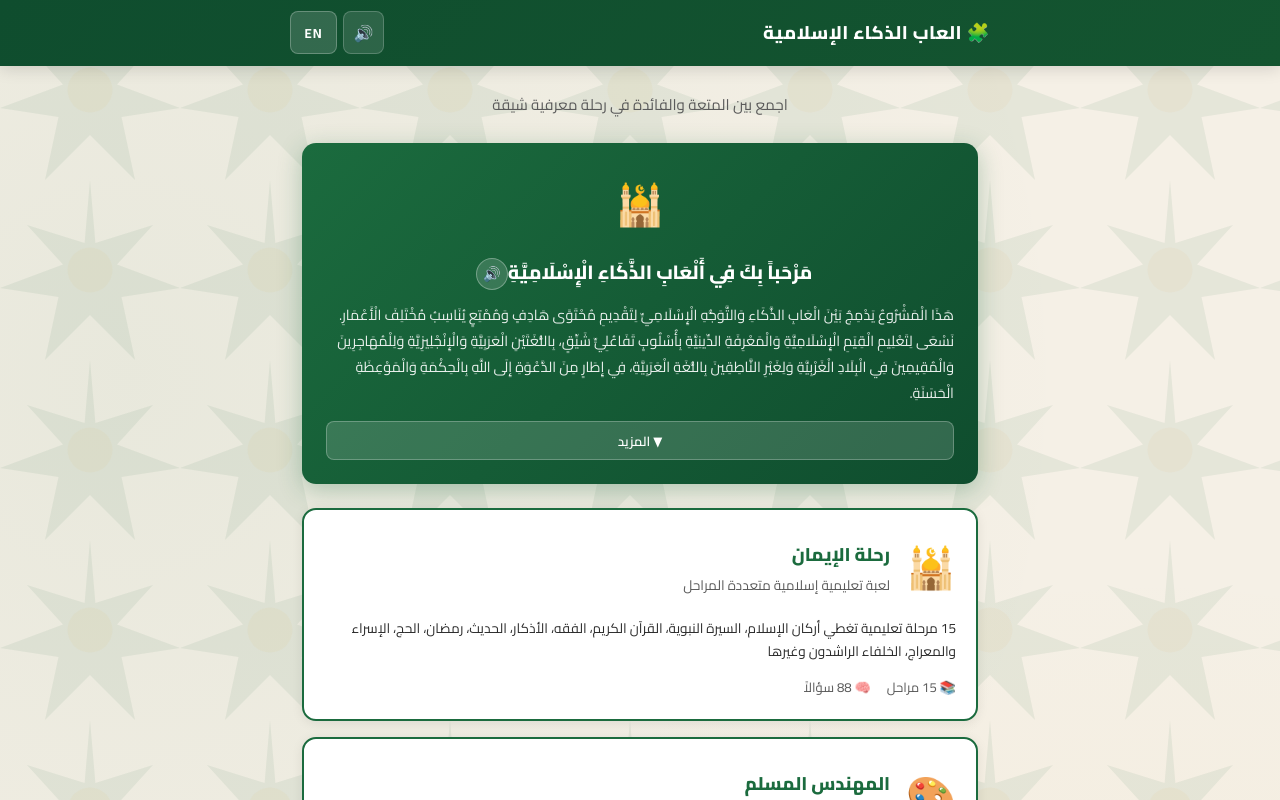
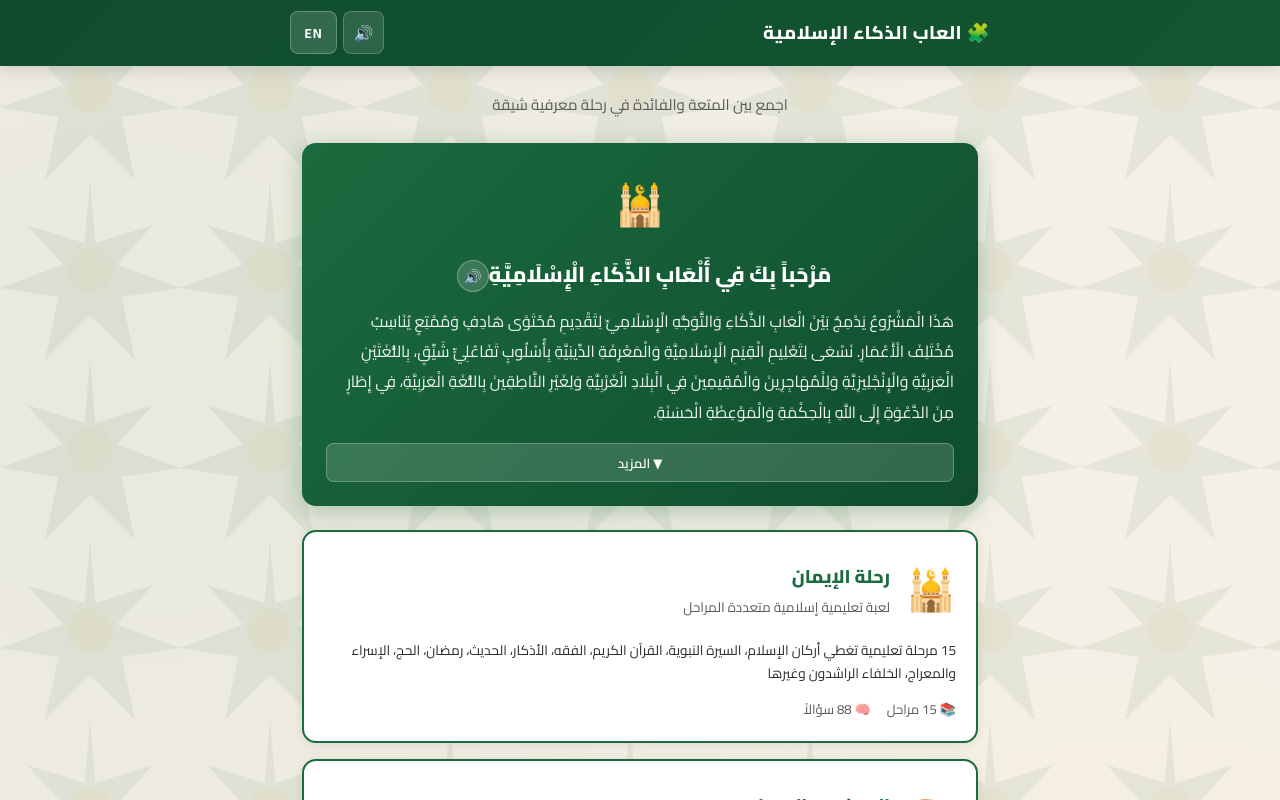
Before and after one commit to anubisland/islamic_game, a React (Vite) app: page / in a window 1280 px wide. Shown: the top 800 px of the page. Built offline with nearby package versions, Linux system fonts and the light colour scheme.

Commit message:
increase font size of intro card text and features

```diff
--- a/src/pages/GameHub.tsx
+++ b/src/pages/GameHub.tsx
@@ -68,7 +68,7 @@ export function GameHub({ onSelectGame, soundEnabled, onToggleSound }: Props) {
           }}
         >
           <div style={{ fontSize: "2.5rem", marginBottom: "0.75rem", textAlign: "center" }}>🕌</div>
-          <h2 style={{ fontSize: "1.2rem", fontWeight: 800, marginBottom: "0.75rem", textAlign: "center" }}>
+          <h2 style={{ fontSize: "1.35rem", fontWeight: 800, marginBottom: "0.75rem", textAlign: "center" }}>
             {gh.introCard.title}
             <button onClick={handleSpeak} style={{
               background: "rgba(255,255,255,0.15)", border: "1px solid rgba(255,255,255,0.3)",
@@ -80,7 +80,7 @@ export function GameHub({ onSelectGame, soundEnabled, onToggleSound }: Props) {
               {speaking ? "⏹" : "🔊"}
             </button>
           </h2>
-          <p style={{ lineHeight: 1.8, fontSize: "0.9rem", opacity: 0.9, marginBottom: "1rem" }}>
+          <p style={{ lineHeight: 1.9, fontSize: "1rem", opacity: 0.92, marginBottom: "1rem" }}>
             {gh.introCard.desc}
           </p>
           <button
@@ -102,8 +102,8 @@ export function GameHub({ onSelectGame, soundEnabled, onToggleSound }: Props) {
             <div className="animate-slide-down" style={{ marginTop: "1rem" }}>
               <ul style={{ listStyle: "none", display: "flex", flexDirection: "column", gap: "0.5rem" }}>
                 {gh.introCard.features.map((feat: string, i: number) => (
-                  <li key={i} style={{ display: "flex", alignItems: "center", gap: "0.5rem", fontSize: "0.85rem" }}>
-                    <span style={{ fontSize: "1.1rem" }}>✅</span>
+                  <li key={i} style={{ display: "flex", alignItems: "center", gap: "0.5rem", fontSize: "0.95rem" }}>
+                    <span style={{ fontSize: "1.2rem" }}>✅</span>
                     <span>{feat}</span>
                   </li>
                 ))}
```
